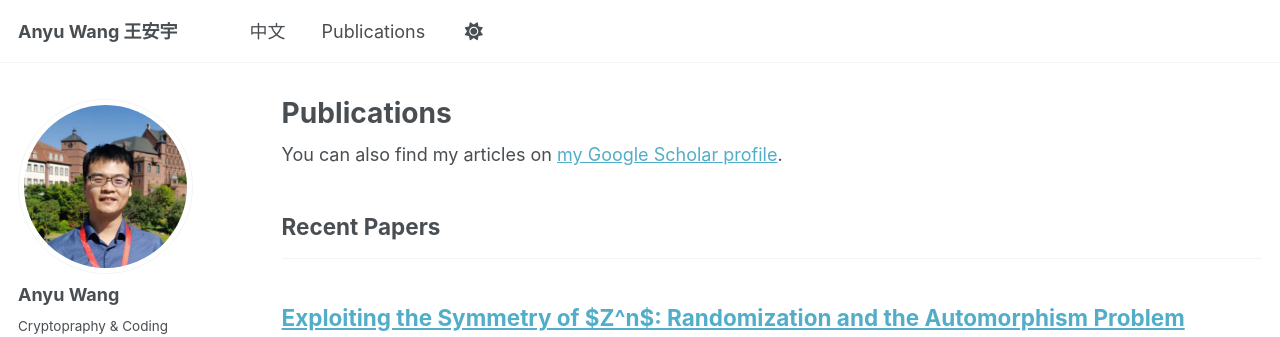
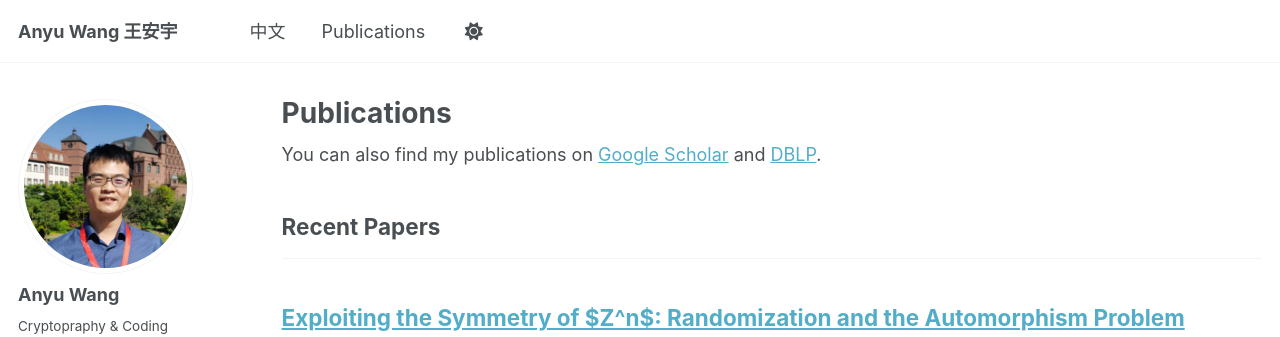
Before and after one commit to anyu-crypto/anyu-crypto.github.io, a Jekyll site: the page built from _pages/publications.html, in a window 1280 px wide and 900 px high. Shown: the top 337 px of the window. Built offline with Jekyll 4.4.1, drawn with Linux system fonts in a browser that asks for light colours; some web fonts are replaced.

Commit message:
update publication page

```diff
--- a/_pages/publications.html
+++ b/_pages/publications.html
@@ -6,7 +6,7 @@ author_profile: true
 ---
 
 {% if site.author.googlescholar %}
-  <div class="wordwrap">You can also find my articles on <a href="{{site.author.googlescholar}}">my Google Scholar profile</a>.</div>
+  <div class="wordwrap">You can also find my publications on <a href="{{site.author.googlescholar}}">Google Scholar</a> and <a href="https://dblp.org/pid/116/4536.html">DBLP</a>.</div>
 {% endif %}
 
 {% include base_path %}
```
